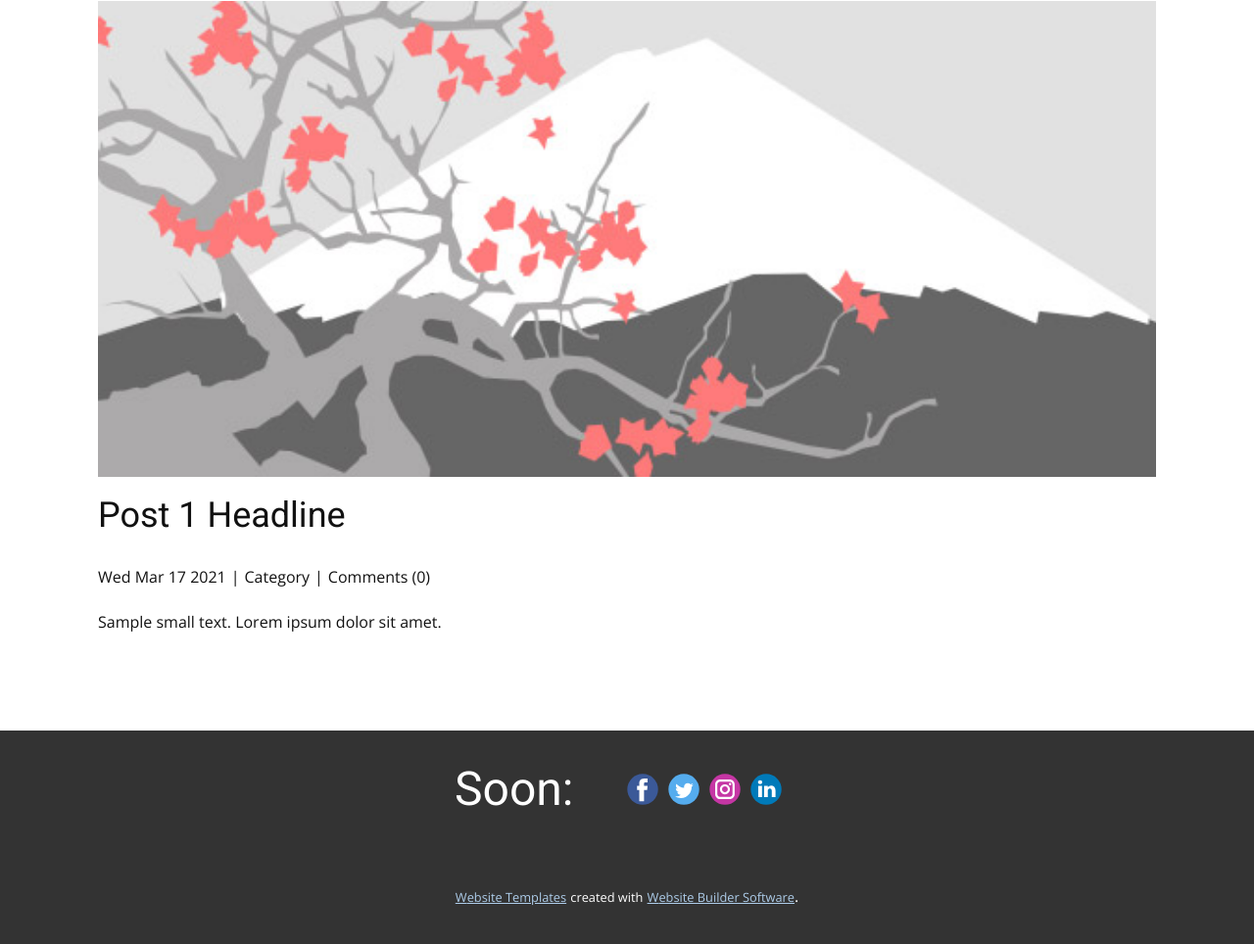
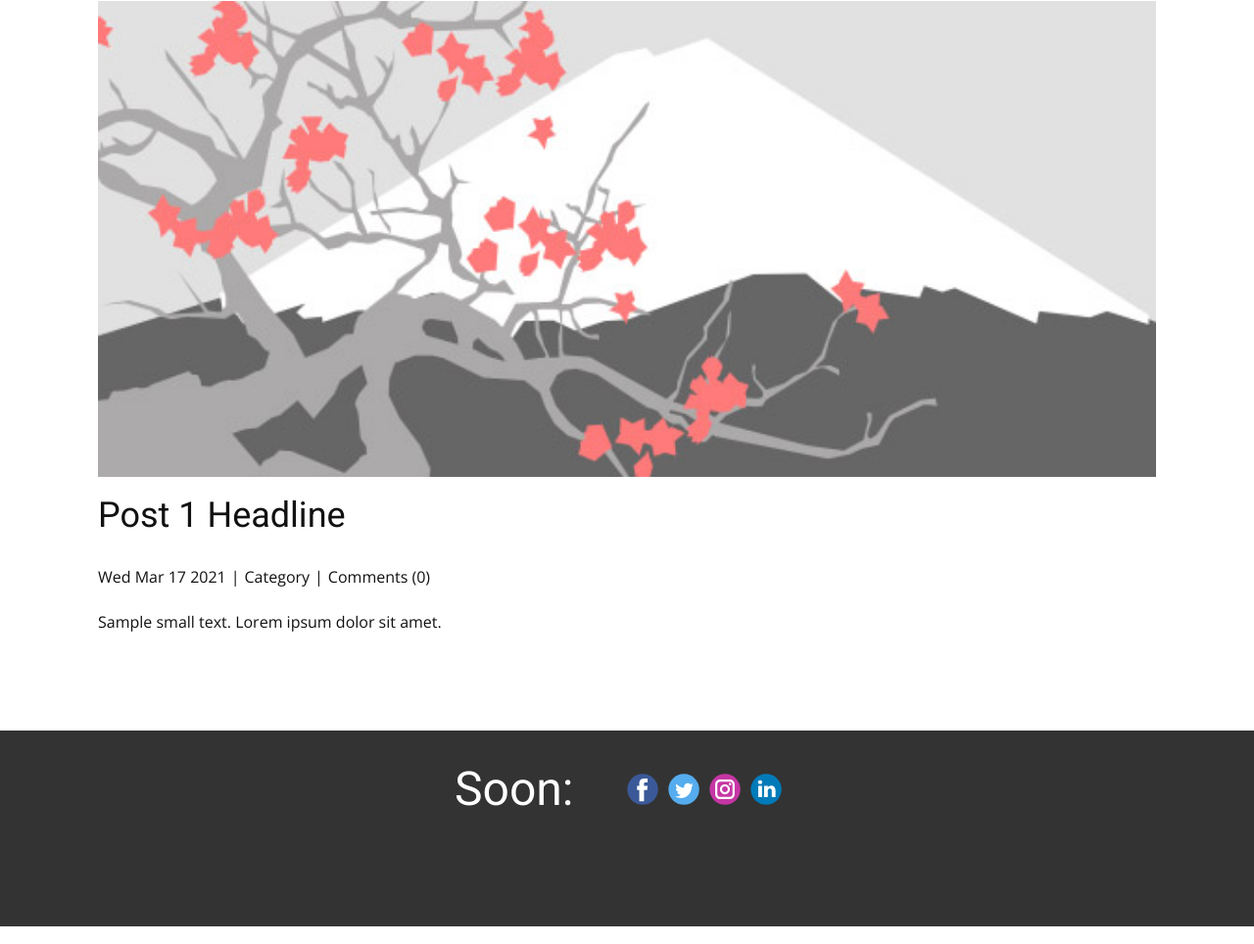
Before and after one commit to sagie111/xplay, a plain HTML site: page Post-Template.html in a window 1280 px wide. Shown: the part 282-1246 px from the top of the page at 98% size. Drawn offline with nearby package versions, Linux system fonts and the light colour scheme.

Commit message:
Update Post-Template.html

```diff
--- a/Post-Template.html
+++ b/Post-Template.html
@@ -104,14 +104,11 @@
       </div></footer>
     <section class="u-backlink u-clearfix u-grey-80">
       <a class="u-link" href="https://nicepage.com/website-templates" target="_blank">
-        <span>Website Templates</span>
       </a>
       <p class="u-text">
-        <span>created with</span>
       </p>
       <a class="u-link" href="https://nicepage.com/" target="_blank">
-        <span>Website Builder Software</span>
-      </a>.
+      </a>
     </section>
   </body>
 </html>
```
